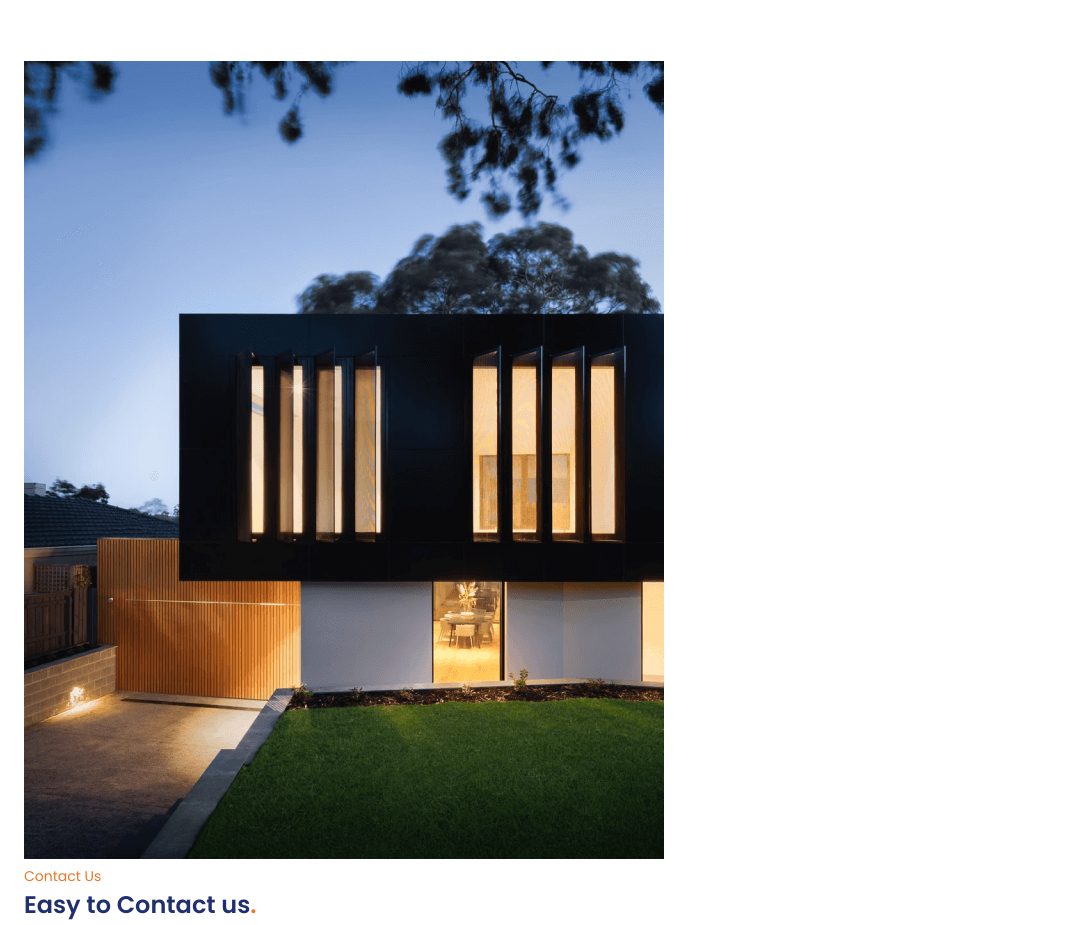
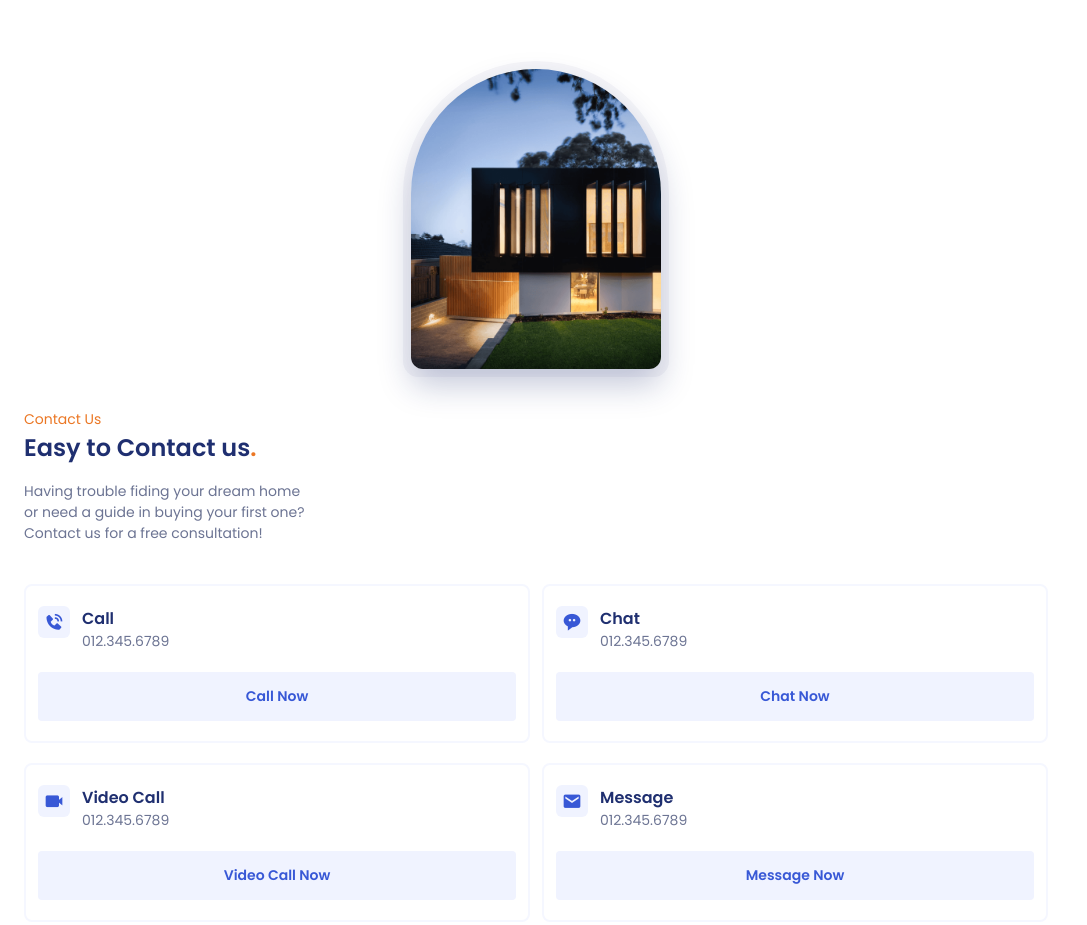
Before and after one commit to Leonard-McCook/RealEstateSite, a plain HTML site: page index.html in a window 1280 px wide. Shown: the part 2776-3701 px from the top of the page, without its empty margins (0-1087 px from the left). Drawn offline with nearby package versions, Linux system fonts and the light colour scheme.

Commit message:
Build contact section CSS

```diff
--- a/css/styles.css
+++ b/css/styles.css
@@ -549,6 +549,95 @@ button {
 }
 
 /*=============== CONTACT ===============*/
+.contact__container {
+  row-gap: 2rem;
+}
+
+.contact__images {
+  position: relative;
+  display: flex;
+  justify-content: center;
+}
+
+.contact__orbe {
+  width: 266px;
+  height: 316px;
+  background-color: hsl(228, 24%, 97%);
+  border-radius: 135px 135px 16px 16px;
+}
+
+.contact__img {
+  position: absolute;
+  width: 250px;
+  height: 300px;
+  overflow: hidden;
+  border-radius: 125px 125px 12px 12px;
+  inset: 0;
+  margin: auto;
+  box-shadow: 0 16px 32px hsla(228, 66%, 25%, 0.25);
+}
+
+.contact__description {
+  font-size: var(--small-font-size);
+  margin-bottom: 2.5rem;
+}
+
+.contact__card {
+  display: grid;
+  grid-template-columns: repeat(2, 1fr);
+  gap: 1.25rem 0.75rem;
+}
+
+.contact__card-box {
+  background-color: var(--body-color);
+  border: 2px solid var(--border-color);
+  padding: 1.25rem 0.75rem;
+  border-radius: 0.5rem;
+  transition: 0.3s;
+}
+
+.contact__card-info {
+  display: flex;
+  align-items: flex-start;
+  column-gap: 0.75rem;
+  margin-bottom: 1.25rem;
+}
+
+.contact__card i {
+  padding: 6px;
+  background-color: var(--first-color-lighten);
+  border-radius: 6px;
+  font-size: 1.25rem;
+  color: var(--first-color);
+}
+
+.contact__card-title {
+  font-size: var(--normal-font-size);
+}
+
+.contact__card-description {
+  font-size: var(--small-font-size);
+}
+
+.contact__card-button {
+  font-size: var(--small-font-size);
+  padding: 14px 0;
+  width: 100%;
+  border-radius: 0.25rem;
+  background: var(--first-color-lighten);
+  color: var(--first-color);
+  font-weight: var(--font-semi-bold);
+  box-shadow: none;
+}
+
+.contact__card-button:hover {
+  background-color: var(--first-color);
+  color: #fff;
+}
+
+.contact__card-box:hover {
+  box-shadow: 0 8px 24px hsl(228, 66%, 45%, 0.1);
+}
 
 /*=============== SUBSCRIBE ===============*/
 
```
